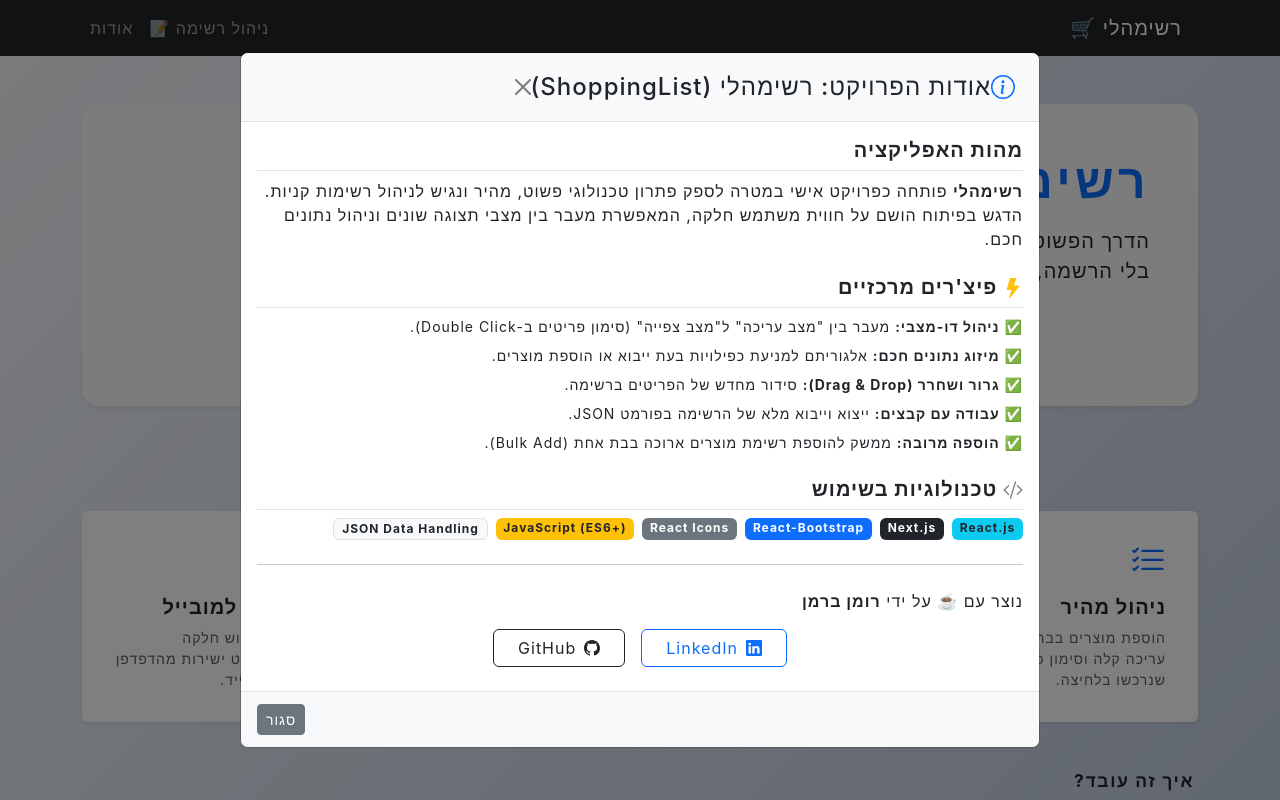
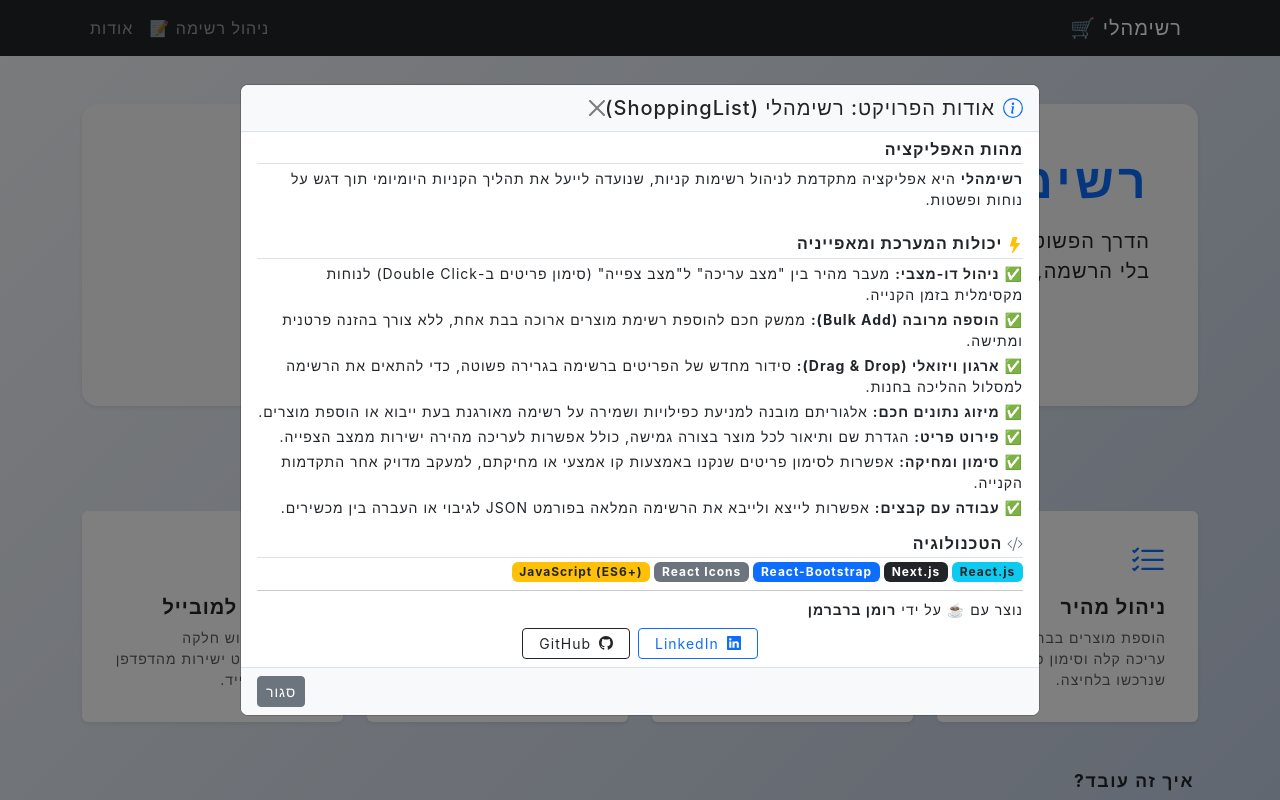
Before and after one commit to romanbr87/ShoppingList, a Next.js app: page / in a window 1280 px wide. Both pictures are taken after a click on the button "אודות". Shown: the top 800 px of the page. Built offline with nearby package versions, Linux system fonts and the light colour scheme.

Commit message:
updates
1 - Added info
2 - User friendly ui

```diff
--- a/src/components/AboutModal.jsx
+++ b/src/components/AboutModal.jsx
@@ -1,65 +1,89 @@
 // components/AboutModal.jsx
 import React from 'react';
-import { Modal, Button, Badge } from 'react-bootstrap';
+import { Modal, Button, Badge, Row, Col } from 'react-bootstrap'; // ייבוא Row ו-Col
 import { BsGithub, BsLinkedin, BsInfoCircle, BsLightningFill, BsCodeSlash } from 'react-icons/bs';
 
 const AboutModal = ({ show, handleClose }) => {
     const linkedinUrl = "https://www.linkedin.com/posts/romanbr87_%D7%A9%D7%9E%D7%97-%D7%9C%D7%A9%D7%AA%D7%A3-%D7%90%D7%AA%D7%9B%D7%9D-%D7%91%D7%A4%D7%A8%D7%95%D7%99%D7%A7%D7%98-%D7%90%D7%99%D7%A9%D7%99-%D7%97%D7%93%D7%A9-%D7%A8%D7%A9%D7%99%D7%9E%D7%AA-%D7%A7%D7%A0%D7%99%D7%95%D7%AA-activity-7373769571679342592-ogMO?utm_source=social_share_send&utm_medium=member_desktop_web&rcm=ACoAABHwsSkBr8jZHKmNEql6D7gYX8zhyS-FaT4";
     const githubUrl = "https://github.com/romanbr87/ShoppingList/";
 
+    const techBadges = [
+        { bg: "info", text: "React.js", darkText: true },
+        { bg: "dark", text: "Next.js" },
+        { bg: "primary", text: "React-Bootstrap" },
+        { bg: "secondary", text: "React Icons" },
+        { bg: "warning", text: "JavaScript (ES6+)", darkText: true },
+    ];
+
     return (
         <Modal show={show} onHide={handleClose} centered dir="rtl" size="lg">
-            <Modal.Header closeButton className="bg-light">
-                <Modal.Title className="d-flex align-items-center">
-                    <BsInfoCircle className="me-2 text-primary" />
+            <Modal.Header closeButton className="bg-light py-2">
+                <Modal.Title className="d-flex align-items-center fs-5">
+                    <BsInfoCircle className="ms-2 text-primary" />
                     אודות הפרויקט: רשימהלי (ShoppingList)
                 </Modal.Title>
             </Modal.Header>
-            <Modal.Body>
+            <Modal.Body className="py-2">
+                {/* פעימה ראשונה */}
                 <section className="mb-4">
-                    <h5 className="fw-bold border-bottom pb-2">מהות האפליקציה</h5>
-                    <p>
-                        <strong>רשימהלי</strong> פותחה כפרויקט אישי במטרה לספק פתרון טכנולוגי פשוט, מהיר ונגיש לניהול רשימות קניות.
-                        הדגש בפיתוח הושם על חווית משתמש חלקה, המאפשרת מעבר בין מצבי תצוגה שונים וניהול נתונים חכם.
+                    <h6 className="fw-bold border-bottom pb-1 mb-1">מהות האפליקציה</h6>
+                    <p className="small mb-0">
+                        <strong>רשימהלי</strong> היא אפליקציה מתקדמת לניהול רשימות קניות, שנועדה לייעל את תהליך הקניות היומיומי תוך דגש על נוחות ופשטות.
                     </p>
                 </section>
 
-                <section className="mb-4">
-                    <h5 className="fw-bold border-bottom pb-2"><BsLightningFill className="text-warning" /> פיצ'רים מרכזיים</h5>
-                    <ul className="small mt-2" style={{ listStyleType: 'none', padding: 0 }}>
-                        <li className="mb-2">✅ <strong>ניהול דו-מצבי:</strong> מעבר בין "מצב עריכה" ל"מצב צפייה" (סימון פריטים ב-Double Click).</li>
-                        <li className="mb-2">✅ <strong>מיזוג נתונים חכם:</strong> אלגוריתם למניעת כפילויות בעת ייבוא או הוספת מוצרים.</li>
-                        <li className="mb-2">✅ <strong>גרור ושחרר (Drag & Drop):</strong> סידור מחדש של הפריטים ברשימה.</li>
-                        <li className="mb-2">✅ <strong>עבודה עם קבצים:</strong> ייצוא וייבוא מלא של הרשימה בפורמט JSON.</li>
-                        <li className="mb-2">✅ <strong>הוספה מרובה:</strong> ממשק להוספת רשימת מוצרים ארוכה בבת אחת (Bulk Add).</li>
+                {/* פעימה שנייה */}
+                <section className="mb-2">
+                    <h6 className="fw-bold border-bottom pb-1 mb-1"><BsLightningFill className="text-warning" /> יכולות המערכת ומאפייניה</h6>
+                    <ul className="small mt-1" style={{ listStyleType: 'none', padding: 0 }}>
+                        <li className="mb-1">✅ <strong>ניהול דו-מצבי:</strong> מעבר מהיר בין "מצב עריכה" ל"מצב צפייה" (סימון פריטים ב-Double Click) לנוחות מקסימלית בזמן הקנייה.</li>
+                        <li className="mb-1">✅ <strong>הוספה מרובה (Bulk Add):</strong> ממשק חכם להוספת רשימת מוצרים ארוכה בבת אחת, ללא צורך בהזנה פרטנית ומתישה.</li>
+                        <li className="mb-1">✅ <strong>ארגון ויזואלי (Drag & Drop):</strong> סידור מחדש של הפריטים ברשימה בגרירה פשוטה, כדי להתאים את הרשימה למסלול ההליכה בחנות.</li>
+                        <li className="mb-1">✅ <strong>מיזוג נתונים חכם:</strong> אלגוריתם מובנה למניעת כפילויות ושמירה על רשימה מאורגנת בעת ייבוא או הוספת מוצרים.</li>
+                        <li className="mb-1">✅ <strong>פירוט פריט:</strong> הגדרת שם ותיאור לכל מוצר בצורה גמישה, כולל אפשרות לעריכה מהירה ישירות ממצב הצפייה.</li>
+                        <li className="mb-1">✅ <strong>סימון ומחיקה:</strong> אפשרות לסימון פריטים שנקנו באמצעות קו אמצעי או מחיקתם, למעקב מדויק אחר התקדמות הקנייה.</li>
+                        <li className="mb-1">✅ <strong>עבודה עם קבצים:</strong> אפשרות לייצא ולייבא את הרשימה המלאה בפורמט JSON לגיבוי או העברה בין מכשירים.</li>
                     </ul>
                 </section>
 
-                <section className="mb-4">
-                    <h5 className="fw-bold border-bottom pb-2"><BsCodeSlash className="text-secondary" /> טכנולוגיות בשימוש</h5>
-                    <div className="d-flex flex-wrap gap-2 mt-2">
-                        <Badge bg="info" text="dark">React.js</Badge>
-                        <Badge bg="dark">Next.js</Badge>
-                        <Badge bg="primary">React-Bootstrap</Badge>
-                        <Badge bg="secondary">React Icons</Badge>
-                        <Badge bg="warning" text="dark">JavaScript (ES6+)</Badge>
-                        <Badge bg="light" text="dark" className="border">JSON Data Handling</Badge>
+                {/* פעימה שלישית - טכנולוגיה, מותאמת למובייל */}
+                <section className="mb-2">
+                    <h6 className="fw-bold border-bottom pb-1 mb-1"><BsCodeSlash className="text-secondary" /> הטכנולוגיה</h6>
+
+                    {/* תצוגת דסקטופ/טאבלט (wrap כרגיל) */}
+                    <div className="d-md-flex d-none flex-md-wrap gap-1 mt-1">
+                        {techBadges.map((badge, index) => (
+                            <Badge key={index} bg={badge.bg} text={badge.darkText ? "dark" : undefined} className="py-1">
+                                {badge.text}
+                            </Badge>
+                        ))}
                     </div>
+
+                    {/* תצוגת מובייל (אחד מתחת לשני, full width) */}
+                    <Row className="d-md-none gap-1 mt-1" xs={12}>
+                        {techBadges.map((badge, index) => (
+                            <Col key={index}>
+                                <Badge bg={badge.bg} text={badge.darkText ? "dark" : undefined} className="py-1 w-100 d-block text-center">
+                                    {badge.text}
+                                </Badge>
+                            </Col>
+                        ))}
+                    </Row>
                 </section>
 
-                <hr />
+                <hr className="my-2" />
 
-                <div className="text-center py-2">
-                    <p className="mb-3">
-                        נוצר עם ☕ על ידי <strong>רומן ברמן</strong>
+                <div className="text-center">
+                    <p className="small mb-2">
+                        נוצר עם ☕ על ידי <strong>רומן ברברמן</strong>
                     </p>
-                    <div className="d-flex justify-content-center gap-3">
+                    <div className="d-flex justify-content-center gap-2">
                         <Button
                             variant="outline-primary"
                             href={linkedinUrl}
                             target="_blank"
                             rel="noopener noreferrer"
-                            className="d-flex align-items-center px-4"
+                            className="d-flex align-items-center px-3 py-1 btn-sm"
                         >
                             <BsLinkedin className="ms-2" /> LinkedIn
                         </Button>
@@ -69,7 +93,7 @@
                             href={githubUrl}
                             target="_blank"
                             rel="noopener noreferrer"
-                            className="d-flex align-items-center px-4"
+                            className="d-flex align-items-center px-3 py-1 btn-sm"
                         >
                             <BsGithub className="ms-2" /> GitHub
                         </Button>
@@ -77,7 +101,7 @@
                 </div>
             </Modal.Body>
 
-            <Modal.Footer className="bg-light py-2">
+            <Modal.Footer className="bg-light py-1">
                 <Button variant="secondary" size="sm" onClick={handleClose}>
                     סגור
                 </Button>
```
